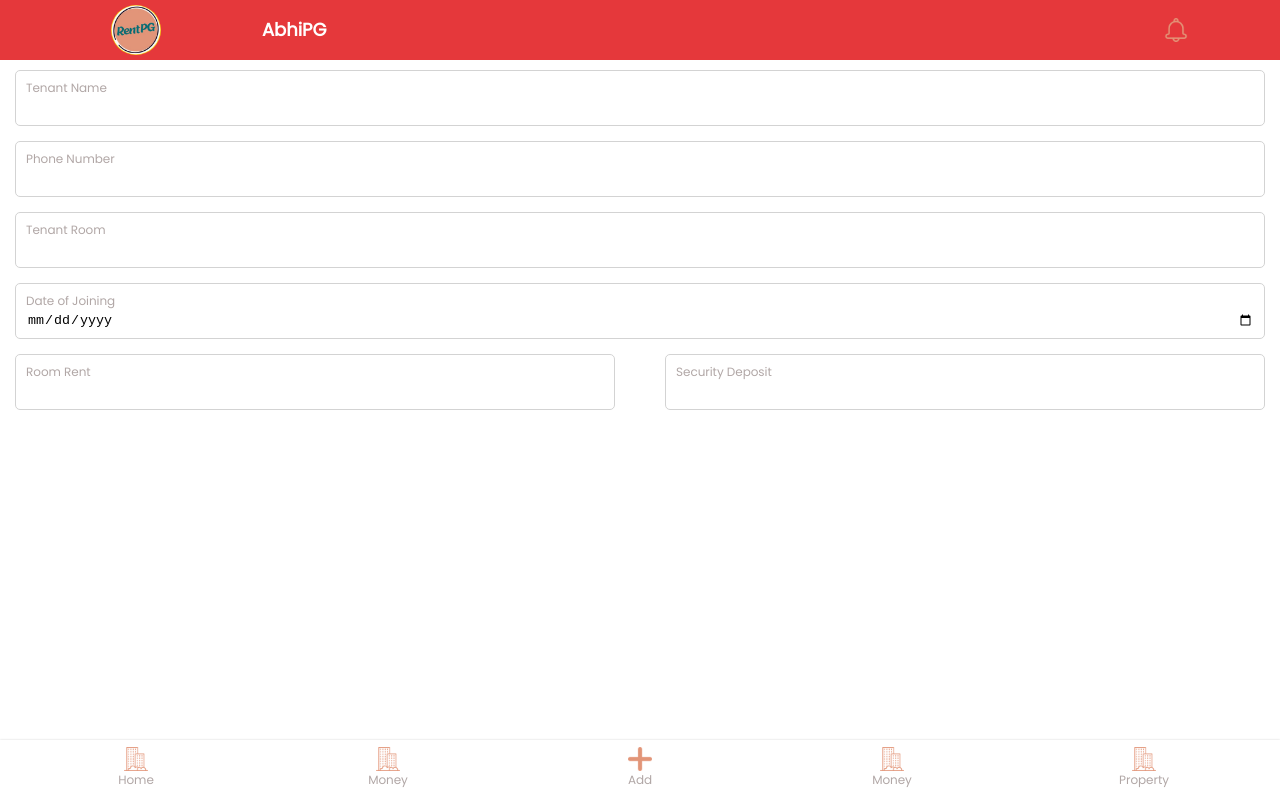
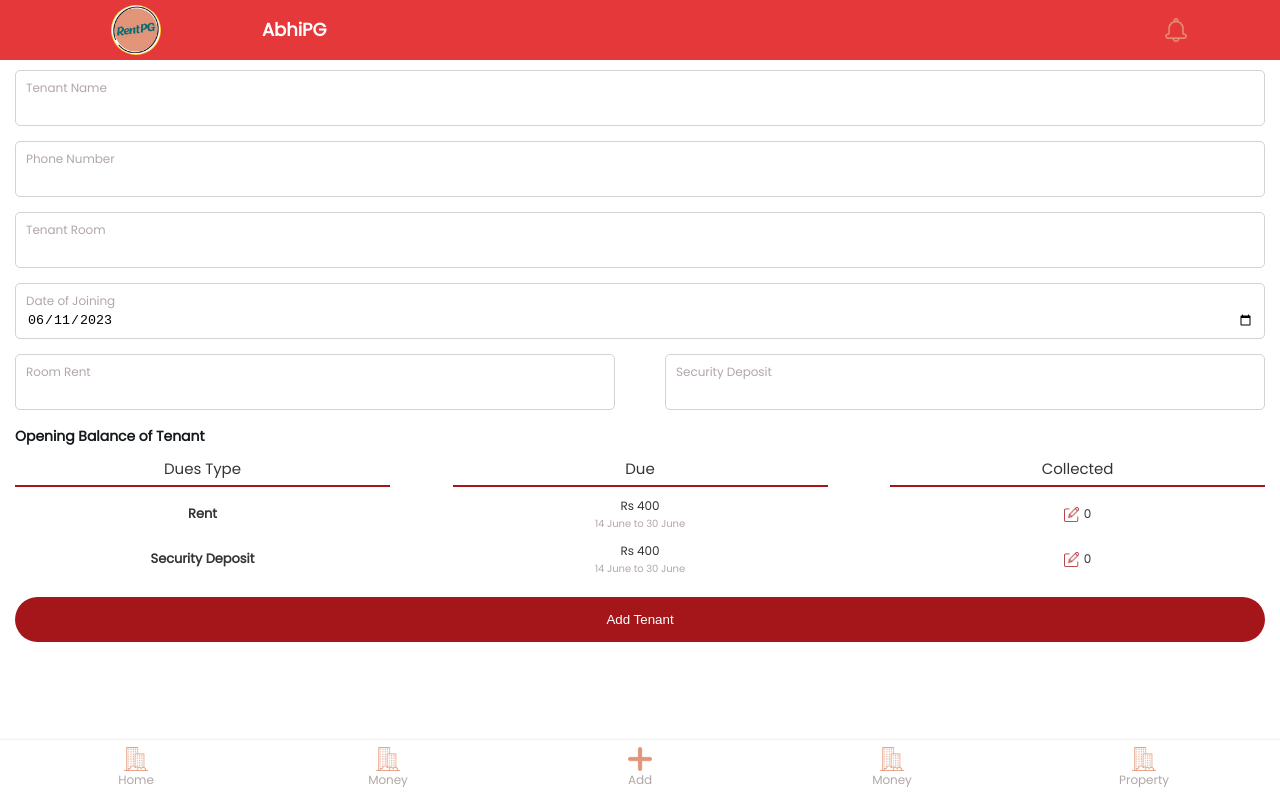
Before and after one commit to codeWithJooy/Rentfrontend, a React (Create React App) app: page /addtenant in a window 1280 px wide. Built offline with nearby package versions, Linux system fonts and the light colour scheme.

Commit message:
Tenant Page Added

```diff
--- a/package.json
+++ b/package.json
@@ -6,6 +6,7 @@
     "@testing-library/jest-dom": "^5.16.2",
     "@testing-library/react": "^12.1.3",
     "@testing-library/user-event": "^13.5.0",
+    "moment": "^2.29.4",
     "react": "^17.0.2",
     "react-dom": "^17.0.2",
     "react-redux": "^8.0.2",
--- a/src/Pages/Tenant/AddTenant.js
+++ b/src/Pages/Tenant/AddTenant.js
@@ -1,10 +1,19 @@
-import React from "react";
+import React, { useState } from "react";
 import "./Tenant.css";
-
+import moment from "moment/moment";
 import Header from "../../Components/Header/Header";
 import Footer from "../../Components/Footer/Footer";
 
 const AddTenant = () => {
+  const [currentDate, setCurrentDate] = useState(moment().format("YYYY-MM-DD"));
+  const onChangeDate = (e) => {
+    const d = new Date(e.target.value);
+    console.log(d.getMonth() + 1);
+    console.log(d.getDate());
+    const newDate = moment(new Date(e.target.value)).format("YYYY-MM-DD");
+    setCurrentDate(newDate);
+    console.log(newDate); //value picked from date picker
+  };
   return (
     <div className="tenantMain">
       <Header />
@@ -23,7 +32,7 @@ const AddTenant = () => {
         </div>
         <div className="tenantAddSection">
           <p>Date of Joining</p>
-          <input type="date" />
+          <input type="date" value={currentDate} onChange={onChangeDate} />
         </div>
         <div className="tenantAddHalf">
           <div className="tenantAddLeftSection">
@@ -35,6 +44,41 @@ const AddTenant = () => {
             <input type="number" />
           </div>
         </div>
+        <div className="tenantBalanceHeader">
+          <p>Opening Balance of Tenant</p>
+        </div>
+        <div className="tenantBalanceSection">
+          <div className="section">
+            <div className="sectionUnitHeader">Dues Type</div>
+            <div className="sectionUnitHeader">Due</div>
+            <div className="sectionUnitHeader">Collected</div>
+          </div>
+          <div className="section">
+            <div className="sectionUnit unitMain">Rent</div>
+            <div className="sectionUnit">
+              <p className="rate">Rs 400</p>
+              <p className="range">14 June to 30 June</p>
+            </div>
+            <div className="sectionUnit collected">
+              <img src="Assets/Tenant/edit.png" />
+              <p>0</p>
+            </div>
+          </div>
+          <div className="section">
+            <div className="sectionUnit unitMain">Security Deposit</div>
+            <div className="sectionUnit">
+              <p className="rate">Rs 400</p>
+              <p className="range">14 June to 30 June</p>
+            </div>
+            <div className="sectionUnit collected">
+              <img src="Assets/Tenant/edit.png" />
+              <p>0</p>
+            </div>
+          </div>
+          <div className="tenantButton">
+            <button>Add Tenant</button>
+          </div>
+        </div>
       </div>
       <Footer />
     </div>
--- a/src/Pages/Tenant/Tenant.css
+++ b/src/Pages/Tenant/Tenant.css
@@ -5,6 +5,7 @@
 .tenantSection {
   width: 100%;
   height: 80vh;
+  overflow-y: scroll;
   padding: 10px 15px;
   background-color: #fff;
 }
@@ -47,3 +48,62 @@ input {
   border: none;
   outline: none;
 }
+.tenantBalanceHeader {
+  width: 100%;
+  font-weight: bold;
+  font-size: 14px;
+  color: #161a1d;
+}
+.tenantBalanceSection {
+  width: 100%;
+  padding: 5px 0px;
+}
+.section {
+  width: 100%;
+  display: flex;
+  align-items: center;
+  justify-content: space-between;
+  margin-bottom: 10px;
+}
+.sectionUnitHeader {
+  width: 30%;
+  padding: 5px 0px;
+  display: flex;
+  align-items: center;
+  justify-content: center;
+  border-bottom: 2px solid #a4161a;
+}
+.sectionUnit {
+  width: 30%;
+  text-align: center;
+  font-size: 12px;
+}
+.sectionUnit .range {
+  font-size: 10px;
+  color: #b1a7a6;
+}
+.unitMain {
+  font-size: 13px;
+  font-weight: bold;
+}
+.collected {
+  display: flex;
+  align-items: center;
+  justify-content: center;
+}
+.collected img {
+  width: 15px;
+  height: 15px;
+  margin-right: 5px;
+}
+.tenantButton {
+  width: 100%;
+}
+.tenantButton button {
+  width: 100%;
+  padding: 15px 10px;
+  background: #a4161a;
+  color: #fff;
+  margin: 10px 0px;
+  border-radius: 25px;
+}
```
Also changed, not shown: public/Assets/Tenant/edit.png (added), 1 other file (tests, documents, lock files or other folders).
